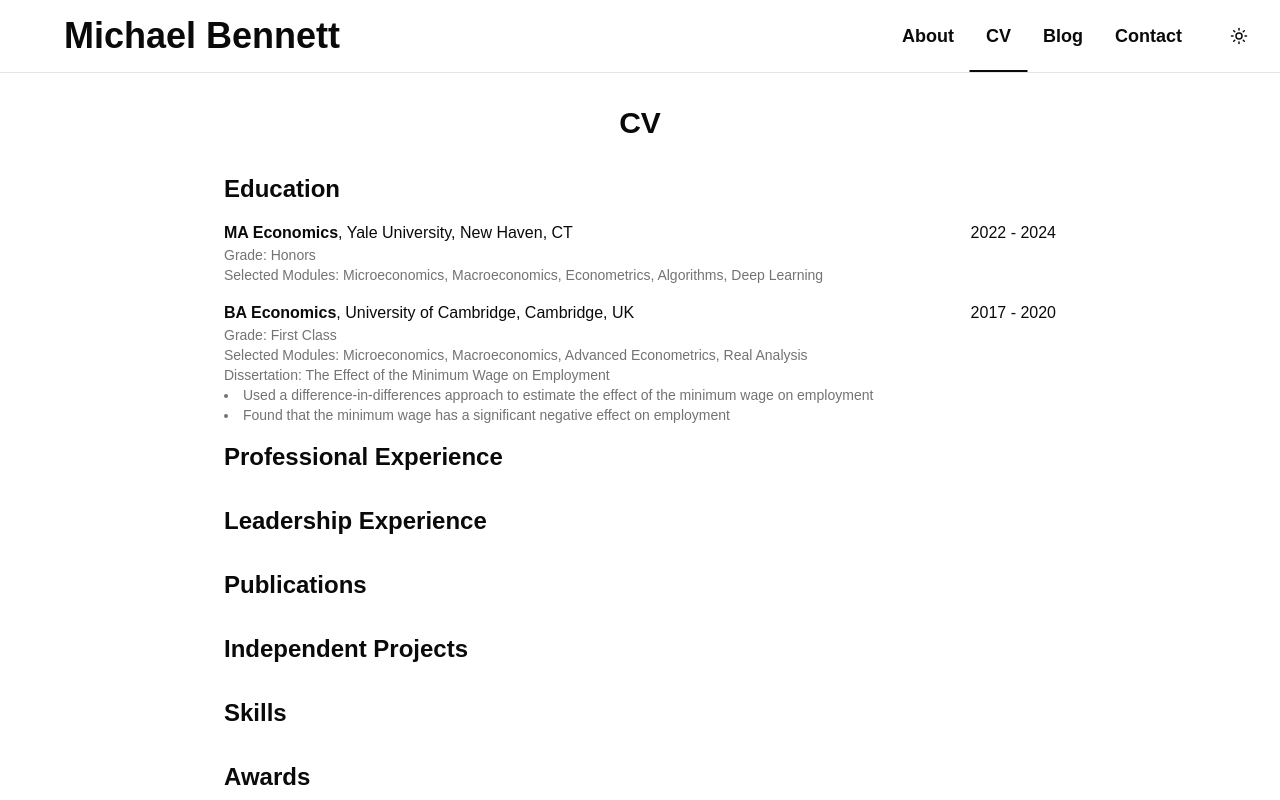
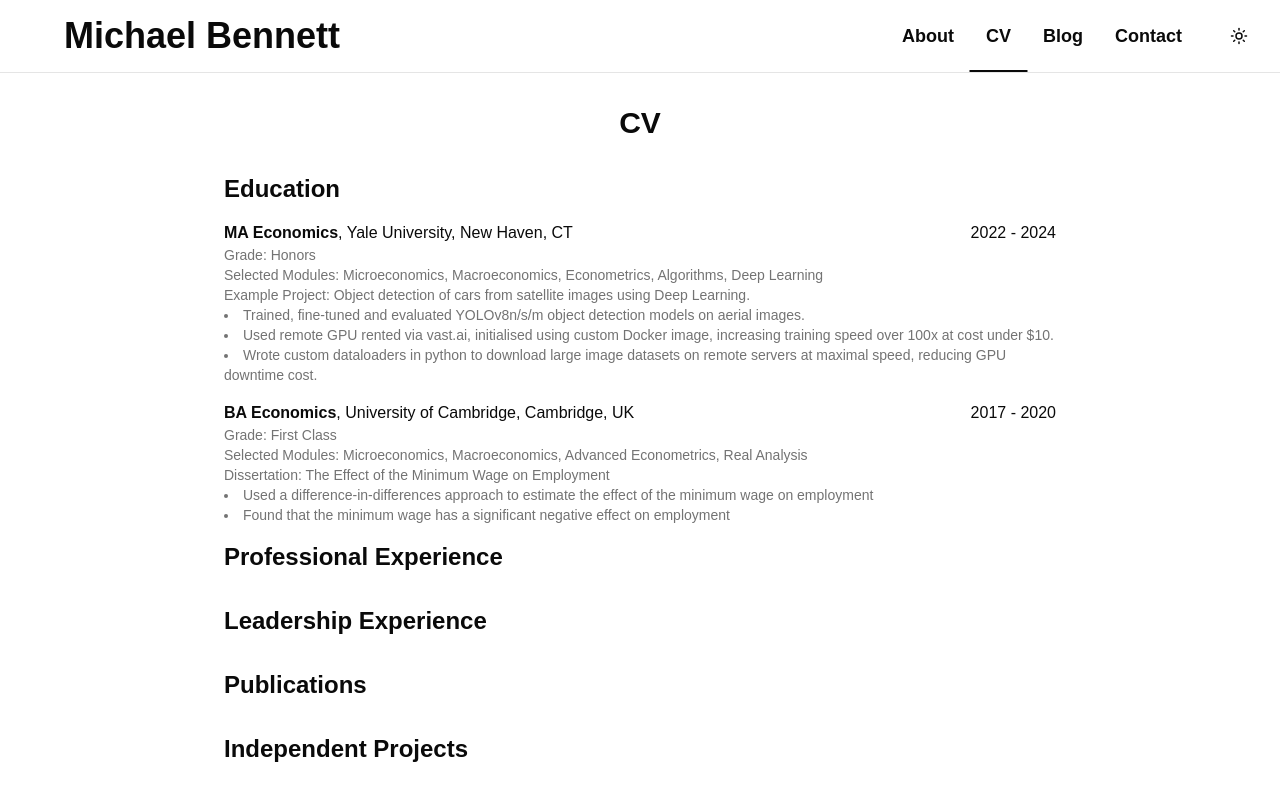
Before and after one commit to michaelbennett99/michaeldabennett.com, a Next.js app: page /cv in a window 1280 px wide. Shown: the top 800 px of the page. Built offline with nearby package versions, Linux system fonts and the light colour scheme.

Commit message:
add project for yale

```diff
--- a/src/app/cv/page.tsx
+++ b/src/app/cv/page.tsx
@@ -25,6 +25,14 @@ export default function CV() {
                 "Algorithms",
                 "Deep Learning",
               ]}
+              project={{
+                title: "Example Project: Object detection of cars from satellite images using Deep Learning.",
+                bullets: [
+                  "Trained, fine-tuned and evaluated YOLOv8n/s/m object detection models on aerial images.",
+                  "Used remote GPU rented via vast.ai, initialised using custom Docker image, increasing training speed over 100x at cost under $10.",
+                  "Wrote custom dataloaders in python to download large image datasets on remote servers at maximal speed, reducing GPU downtime cost.",
+                ],
+              }}
             />
             <EducationCard
               degree="BA Economics"
```
